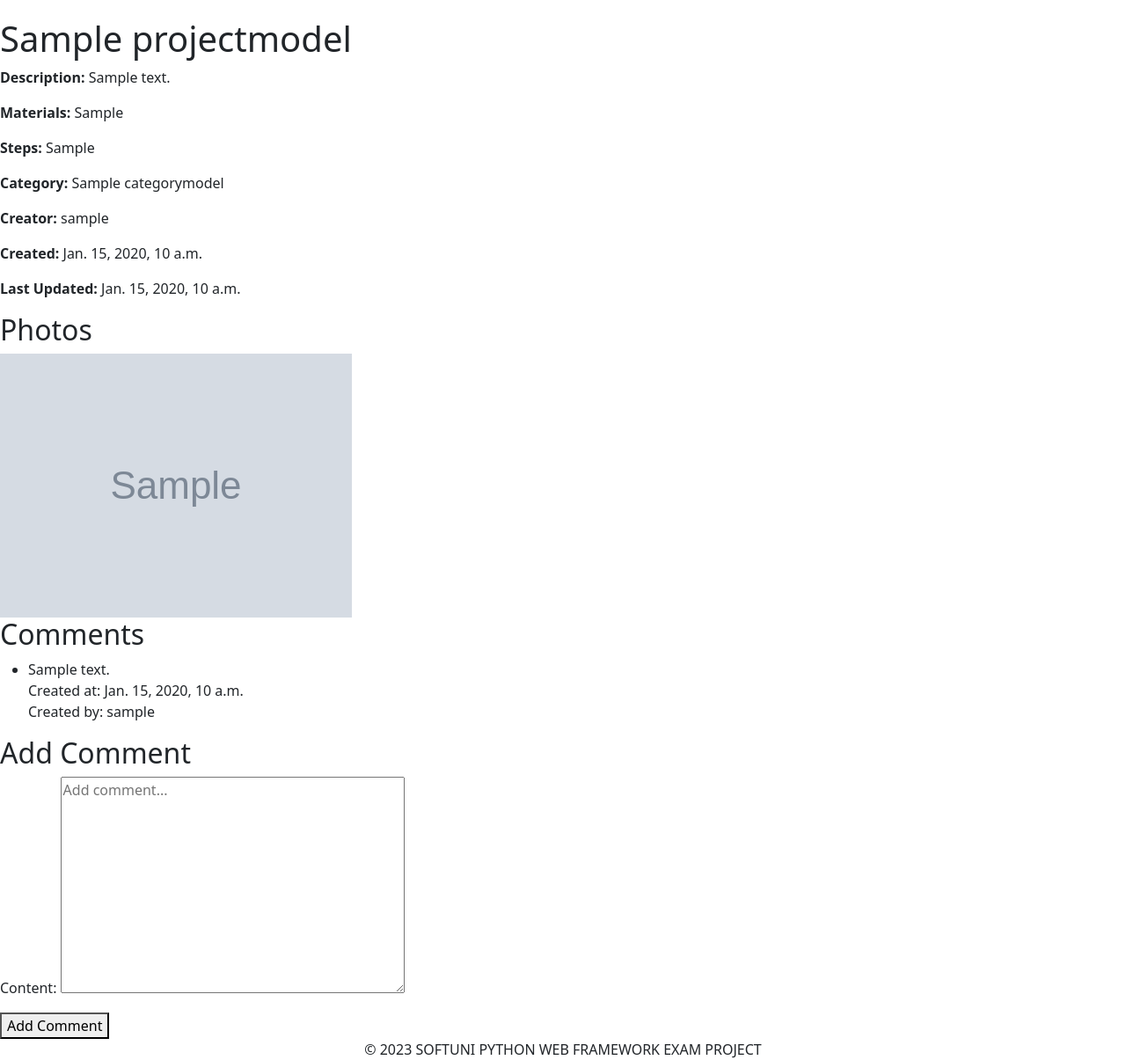
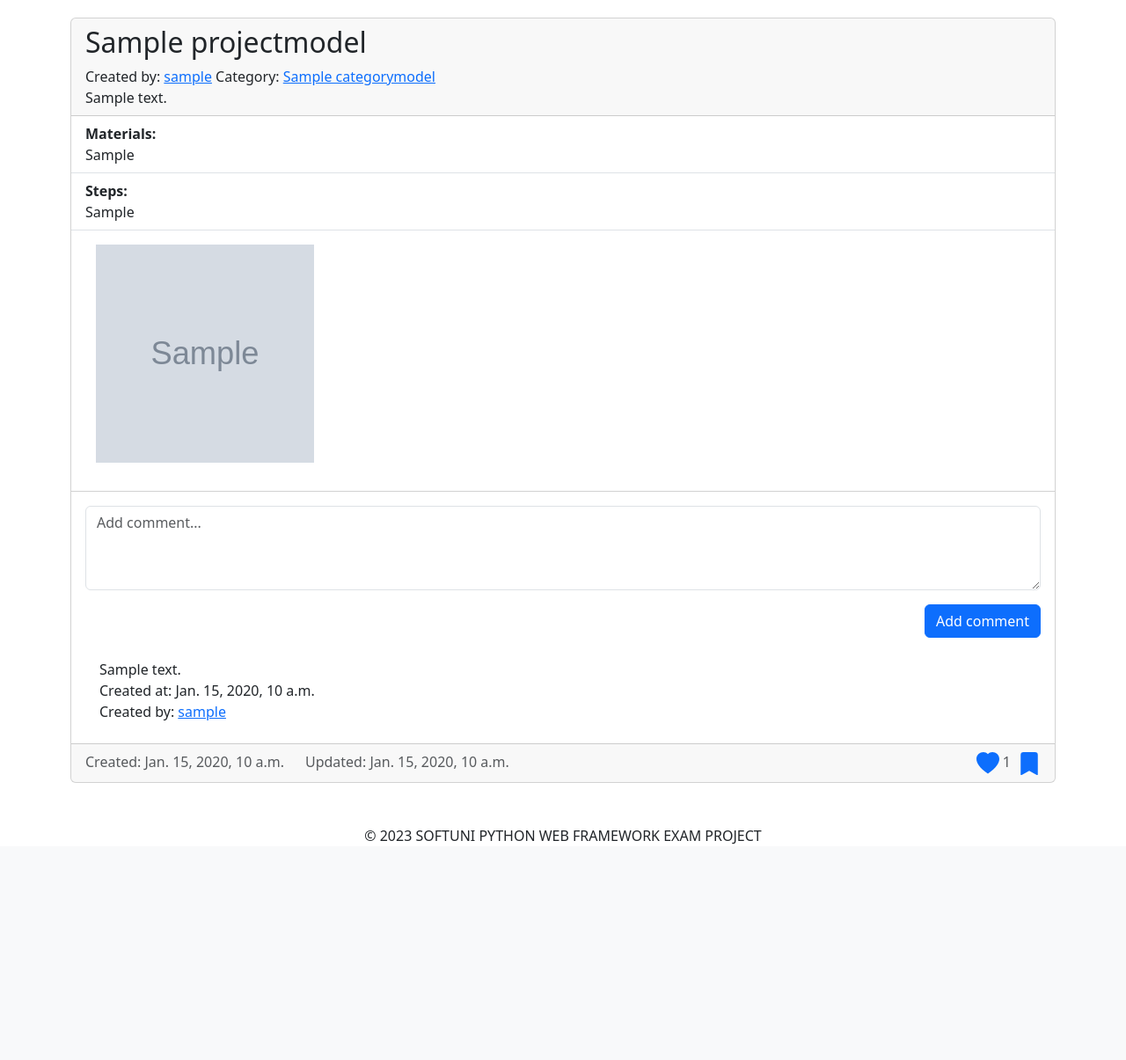
Before and after one commit to MPSokolov/Python-Web-Exam-Project, a Django app: a page that uses DIY_comunity/templates/base/base.html in a window 1280 px wide. Shown: the part 56-1261 px from the top of the page at 88% size. After the commit the page ends 1016 px from the top, so only its background shows below. Run offline with Django 4.2, Linux system fonts and the light colour scheme; a user stored in the database is signed in; tables that the repository leaves empty hold one stand-in row (values such as "Sample post"); grey boxes marked "Sample" are stand-in pictures.

Commit message:
Configured project details page

```diff
--- a/DIY_comunity/DIY_comunity/common/forms.py
+++ b/DIY_comunity/DIY_comunity/common/forms.py
@@ -10,5 +10,10 @@ class CommentForm(forms.ModelForm):
             'content': forms.Textarea(
                 attrs={
                     'placeholder': 'Add comment...',
+                    'class': "form-control",
+                    'style': 'height: 6rem;'
                 })
         }
+        labels = {
+            'content': '',  # Set the label to an empty string
+        }
--- a/DIY_comunity/DIY_comunity/projects/views.py
+++ b/DIY_comunity/DIY_comunity/projects/views.py
@@ -51,6 +51,9 @@ class ProjectDetails(views.DetailView):
     def get_context_data(self, **kwargs):
         context = super().get_context_data(**kwargs)
         context['comment_form'] = CommentForm()
+        context['comments'] = self.get_object().commentmodel_set.all().order_by('-created_at')
+        context['liked_by_user'] = self.get_object().likemodel_set.filter(user=self.request.user).exists()
+        context['bookmarked_by_user'] = self.get_object().bookmarkmodel_set.filter(user=self.request.user).exists()
         return context
 
 
--- /dev/null
+++ b/DIY_comunity/static/css/styles.css
@@ -0,0 +1,13 @@
+.square-box {
+    position: relative;
+    width: 100%;
+    padding-bottom: 100%; /* 1:1 aspect ratio */
+    overflow: hidden;
+}
+
+.square-box img {
+    position: absolute;
+    width: 100%;
+    height: 100%;
+    object-fit: cover; /* Maintain aspect ratio and cover container */
+}
--- a/DIY_comunity/templates/base/base.html
+++ b/DIY_comunity/templates/base/base.html
@@ -3,9 +3,9 @@
 <!doctype html>
 <html lang="en">
 <head>
-    {#    <link rel="stylesheet" href="{% static 'css/styles.css' %}">#}
     <meta charset="UTF-8">
     <meta name="viewport" content="width=device-width, initial-scale=1">
+    <link rel="stylesheet" href="{% static 'css/styles.css' %}">
     <link rel="icon" type="image/x-icon" href="{% static 'images/icon.png' %}">
     <title>DIY Community</title>
     <link href="https://cdn.jsdelivr.net/npm/bootstrap@5.3.1/dist/css/bootstrap.min.css" rel="stylesheet"
--- a/DIY_comunity/templates/projects/project-details-page.html
+++ b/DIY_comunity/templates/projects/project-details-page.html
@@ -1,36 +1,119 @@
 {% extends 'base/base.html' %}
 {% block page_content %}
 
-<h1>{{ project.title }}</h1>
-<p><strong>Description:</strong> {{ project.description }}</p>
-<p><strong>Materials:</strong> {{ project.materials_used }}</p>
-<p><strong>Steps:</strong> {{ project.steps }}</p>
-<p><strong>Category:</strong> {{ project.category }}</p>
-<p><strong>Creator:</strong> {{ project.creator }}</p>
-<p><strong>Created:</strong> {{ project.created_at }}</p>
-<p><strong>Last Updated:</strong> {{ project.updated_at }}</p>
+    {#<h1>{{ project.title }}</h1>#}
+    {#<p><strong>Description:</strong> {{ project.description }}</p>#}
+    {#<p><strong>Materials:</strong> {{ project.materials_used }}</p>#}
+    {#<p><strong>Steps:</strong> {{ project.steps }}</p>#}
+    {#<p><strong>Category:</strong> {{ project.category }}</p>#}
+    {#<p><strong>Creator:</strong> {{ project.creator }}</p>#}
+    {#<p><strong>Created:</strong> {{ project.created_at }}</p>#}
+    {#<p><strong>Last Updated:</strong> {{ project.updated_at }}</p>#}
+    {##}
+    {#<h2>Photos</h2>#}
+    {#<div class="photos">#}
+    {#    {% for photo in project.photomodel_set.all %}#}
+    {#        <img src="{{ photo.image.url }}" alt="Photo">#}
+    {#    {% endfor %}#}
+    {#</div>#}
+    {##}
+    {#<div class="comments">#}
+    {#    <h2>Comments</h2>#}
+    {#    <ul>#}
+    {#        {% for comment in project.commentmodel_set.all %}#}
+    {#            <li>{{ comment.content }}<br>Created at: {{ comment.created_at }}<br>Created by: {{ comment.user }}</li>#}
+    {#        {% endfor %}#}
+    {#    </ul>#}
+    {##}
+    {#    <h2>Add Comment</h2>#}
+    {#    <form method="post" action="{% url 'comment' project.pk %}">#}
+    {#        {% csrf_token %}#}
+    {#        {{ comment_form.as_p }}#}
+    {#        <button type="submit">Add Comment</button>#}
+    {#    </form>#}
+    {#</div>#}
+    <div class="d-flex flex-column align-items-center">
+        <div class="card mb-5" style="width: 70rem;">
+            <div class="card-header">
+                <h2 class="card-title">{{ project.title }}</h2>
+                <span>Created by: <a
+                        href="{% url 'profile details' username=project.creator.username %}">{{ project.creator }}</a></span>
+                <span>Category: <a href="{% url 'category projects list' slug=project.category.slug %}"
+                                   class="card-link">{{ project.category }}</a></span>
+                <p class="card-text">{{ project.description }}</p>
+            </div>
+            <ul class="list-group list-group-flush">
+                <li class="list-group-item"><strong>Materials:</strong><br>{{ project.materials_used }}</li>
+                <li class="list-group-item"><strong>Steps:</strong><br>{{ project.steps }}</li>
+                <li class="list-group-item pt-3">
+                    <div class="container">
+                        <div class="row">
+                            {% for photo in project.photomodel_set.all %}
+                                <div class="col-md-3 mb-4">
+                                    <div class="square-box">
+                                        <a href="{{ photo.image.url }}"><img src="{{ photo.image.url }}"
+                                                                             alt="Project Image"
+                                                                             class="img-fluid"></a>
+                                    </div>
+                                </div>
+                            {% endfor %}
+                        </div>
+                    </div>
+                </li>
+            </ul>
+            <div class="card-body">
 
-<h2>Photos</h2>
-<div class="photos">
-    {% for photo in project.photomodel_set.all %}
-        <img src="{{ photo.image.url }}" alt="Photo">
-    {% endfor %}
-</div>
+                <form method="post" action="{% url 'comment' project.pk %}" class="d-flex flex-column">
+                    {% csrf_token %}
+                    {{ comment_form.as_div }}
+                    <button type="submit" class="btn btn-primary mt-3 ms-auto mb-3">Add comment</button>
+                </form>
 
-<div class="comments">
-    <h2>Comments</h2>
-    <ul>
-        {% for comment in project.commentmodel_set.all %}
-            <li>{{ comment.content }}<br>Created at: {{ comment.created_at }}<br>Created by: {{ comment.user }}</li>
-        {% endfor %}
-    </ul>
+                <ul class="list-group list-group-flush">
+                    {% for comment in comments %}
+                        <li class="list-group-item">{{ comment.content }}<br>Created at: {{ comment.created_at }}<br>Created
+                            by:
+                            <a href="{% url 'profile details' username=comment.user.username %}">{{ comment.user }}</a>
+                        </li>
+                    {% endfor %}
+                </ul>
+            </div>
+            <div class="card-footer text-body-secondary d-flex">
+                <span>Created: {{ project.created_at }}</span>
+                <span class="ms-4">Updated: {{ project.updated_at }}</span>
+                <span class="ms-auto">
+                <a href="{% url 'like' project.pk %}" style="text-decoration:none;">
+                    {% if not liked_by_user %}
+                        <svg xmlns="http://www.w3.org/2000/svg" width="26" height="26" fill="currentColor"
+                             class="bi bi-heart" viewBox="0 0 16 16">
+                            <path d="m8 2.748-.717-.737C5.6.281 2.514.878 1.4 3.053c-.523 1.023-.641 2.5.314 4.385.92 1.815 2.834 3.989 6.286 6.357 3.452-2.368 5.365-4.542 6.286-6.357.955-1.886.838-3.362.314-4.385C13.486.878 10.4.28 8.717 2.01L8 2.748zM8 15C-7.333 4.868 3.279-3.04 7.824 1.143c.06.055.119.112.176.171a3.12 3.12 0 0 1 .176-.17C12.72-3.042 23.333 4.867 8 15z"/>
+                        </svg>
+                    {% else %}
 
-    <h2>Add Comment</h2>
-    <form method="post" action="{% url 'comment' project.pk %}">
-        {% csrf_token %}
-        {{ comment_form.as_p }}
-        <button type="submit">Add Comment</button>
-    </form>
-</div>
+                        <svg xmlns="http://www.w3.org/2000/svg" width="26" height="26" fill="currentColor"
+                             class="bi bi-heart-fill" viewBox="0 0 16 16">
+                            <path fill-rule="evenodd"
+                                  d="M8 1.314C12.438-3.248 23.534 4.735 8 15-7.534 4.736 3.562-3.248 8 1.314z"/>
+                        </svg>
+                    {% endif %}
+                </a> {{ project.likemodel_set.count }}
+                </span>
+                <a href="{% url 'bookmark' project.pk %}" class="ms-2">
+                    {% if not bookmarked_by_user %}
+                        <svg xmlns="http://www.w3.org/2000/svg" width="26" height="26" fill="currentColor"
+                             class="bi bi-bookmark" viewBox="0 0 16 16">
+                            <path d="M2 2a2 2 0 0 1 2-2h8a2 2 0 0 1 2 2v13.5a.5.5 0 0 1-.777.416L8 13.101l-5.223 2.815A.5.5 0 0 1 2 15.5V2zm2-1a1 1 0 0 0-1 1v12.566l4.723-2.482a.5.5 0 0 1 .554 0L13 14.566V2a1 1 0 0 0-1-1H4z"/>
+                        </svg>
+                    {% else %}
+                        <svg xmlns="http://www.w3.org/2000/svg" width="26" height="26" fill="currentColor"
+                             class="bi bi-bookmark-fill" viewBox="0 0 16 16">
+                            <path d="M2 2v13.5a.5.5 0 0 0 .74.439L8 13.069l5.26 2.87A.5.5 0 0 0 14 15.5V2a2 2 0 0 0-2-2H4a2 2 0 0 0-2 2z"/>
+                        </svg>
+                    {% endif %}
+                </a>
+
+            </div>
+        </div>
+    </div>
 
 {% endblock %}
```
Also changed, not shown: DIY_comunity/media/project_photos/03-Only-Yesterday.jpg (added), DIY_comunity/media/project_photos/1241-sheep-983137-1280_J6OSz4z.jpg (added), DIY_comunity/media/project_photos/7fa6479d6ee28407b60ecc7afd198234_ujJJzfn.jpeg (added), DIY_comunity/media/project_photos/Chuck-Norris-80th-birthday-Chuck-Norris-memes-Chuck-Norris-birthday.jpg (added), DIY_comunity/media/project_photos/EU5RxysXkAAAXjN.jpg (added), DIY_comunity/media/project_photos/Grant-Secretary-hutch-1.jpg (added), DIY_comunity/media/project_photos/arnold.png (added), DIY_comunity/media/project_photos/download_flip.jpg (added).
